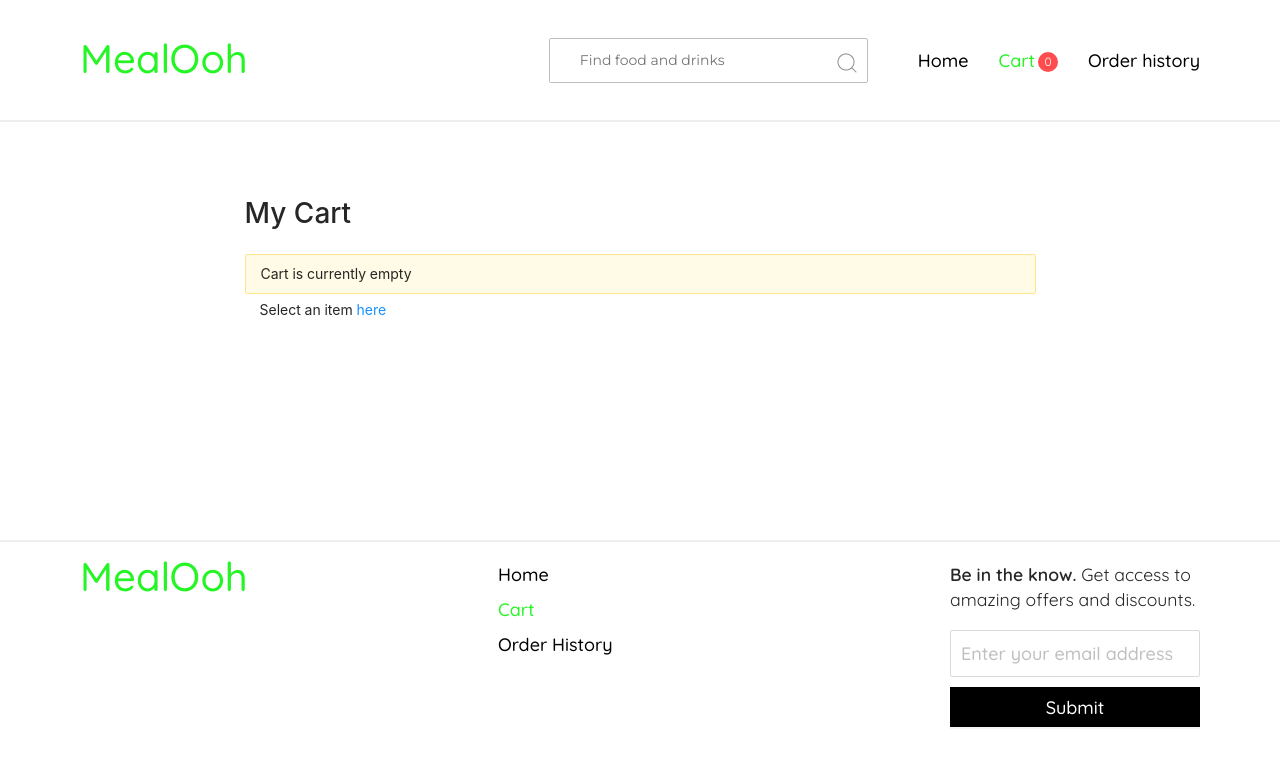
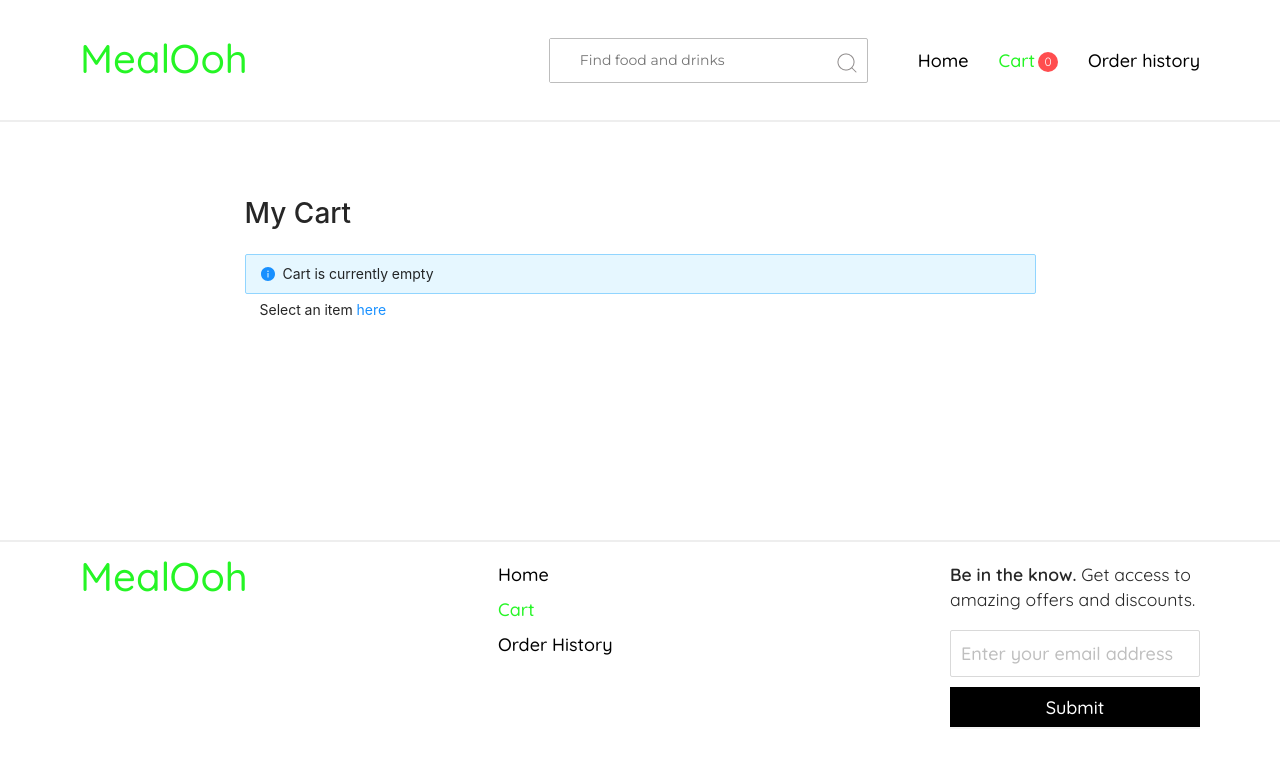
Before and after one commit to dapperwalze/mealooh, a React (Create React App) app: page /cart in a window 1280 px wide. Shown: the top 766 px of the page. Built offline with nearby package versions, Linux system fonts and the light colour scheme.

Commit message:
Recreate alert when order history is empty

```diff
--- a/src/pages/Cart/index.jsx
+++ b/src/pages/Cart/index.jsx
@@ -13,7 +13,8 @@ export const Cart = () => {
         <Alert
           className={styles.alertPanel}
           message=" Cart is currently empty"
-          type="warning"
+          type="info"
+          showIcon
         />
         <p className={styles.redirectStatement}>
           Select an item <Link to="/">here</Link>
--- a/src/pages/OrderHistory/index.jsx
+++ b/src/pages/OrderHistory/index.jsx
@@ -14,7 +14,8 @@ export const OrderHistory = () => {
         <Alert
           className={styles.alertPanel}
           message=" You've placed no orders yet"
-          type="warning"
+          type="info"
+          showIcon
         />
         <p className={styles.redirectStatement}>
           Select an item <Link to="/">here</Link>, then place an order
```
